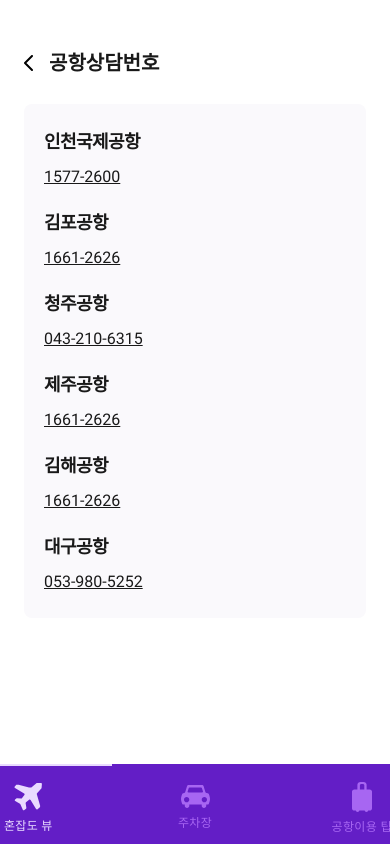
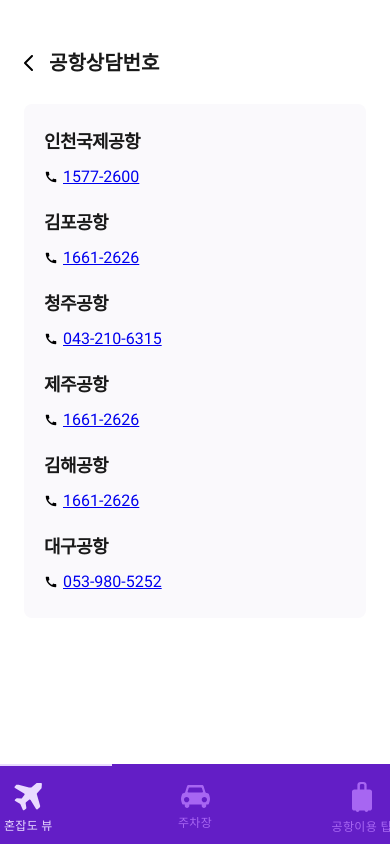
Before and after one commit to HonZapHae/airport-congestion-view, a React (Create React App) app: page /airportphone in a window 390 px wide. Built offline with nearby package versions, Linux system fonts and the light colour scheme; no server answers; a web font is replaced by a local one.

Commit message:
🩹 [fixed]/airphone

```diff
--- a/src/pages/TipDetail/AirportPhone.tsx
+++ b/src/pages/TipDetail/AirportPhone.tsx
@@ -1,5 +1,6 @@
 import React from 'react';
 import styled from '@emotion/styled';
+import CallIcon from '@mui/icons-material/Call';
 import { TipNavbar } from '../../components/Tip/TipNavbar';
 
 const StyledDiv = styled.div`
@@ -47,12 +48,22 @@ const ListTitle = styled.div`
   letter-spacing: -0.54px;
 `;
 const ListBody = styled.a`
-  color: #191919;
   font-family: Roboto;
   font-size: 16px;
   font-style: normal;
   font-weight: 400;
   line-height: 150%; /* 24px */
+`;
+
+const CustomCallIcon = styled(CallIcon)`
+  font-size: 14px;
+`;
+
+const TelWrapper = styled.div`
+  display: flex;
+  gap: 5px;
+  justify-content: start;
+  align-items: center;
 `;
 
 export function AirportPhone() {
@@ -64,27 +75,45 @@ export function AirportPhone() {
           <List>
             <ListItem>
               <ListTitle>인천국제공항</ListTitle>
+              <TelWrapper>
+                <CustomCallIcon />
                 <ListBody href="tel:1577-2600">1577-2600</ListBody>
+              </TelWrapper>
             </ListItem>
             <ListItem>
               <ListTitle>김포공항</ListTitle>
+              <TelWrapper>
+                <CustomCallIcon />
                 <ListBody href="tel:1661-2626">1661-2626</ListBody>
+              </TelWrapper>
             </ListItem>
             <ListItem>
               <ListTitle>청주공항</ListTitle>
+              <TelWrapper>
+                <CustomCallIcon />
                 <ListBody href="tel:043-210-6315">043-210-6315</ListBody>
+              </TelWrapper>
             </ListItem>
             <ListItem>
               <ListTitle>제주공항</ListTitle>
+              <TelWrapper>
+                <CustomCallIcon />
                 <ListBody href="tel:043-210-6315">1661-2626</ListBody>
+              </TelWrapper>
             </ListItem>
             <ListItem>
               <ListTitle>김해공항</ListTitle>
+              <TelWrapper>
+                <CustomCallIcon />
                 <ListBody href="tel:1661-2626">1661-2626</ListBody>
+              </TelWrapper>
             </ListItem>
             <ListItem>
               <ListTitle>대구공항</ListTitle>
+              <TelWrapper>
+                <CustomCallIcon />
                 <ListBody href="tel:053-980-5252">053-980-5252</ListBody>
+              </TelWrapper>
             </ListItem>
           </List>
         </Body>
```
Lines whose indentation alone changed are shown as unchanged.
